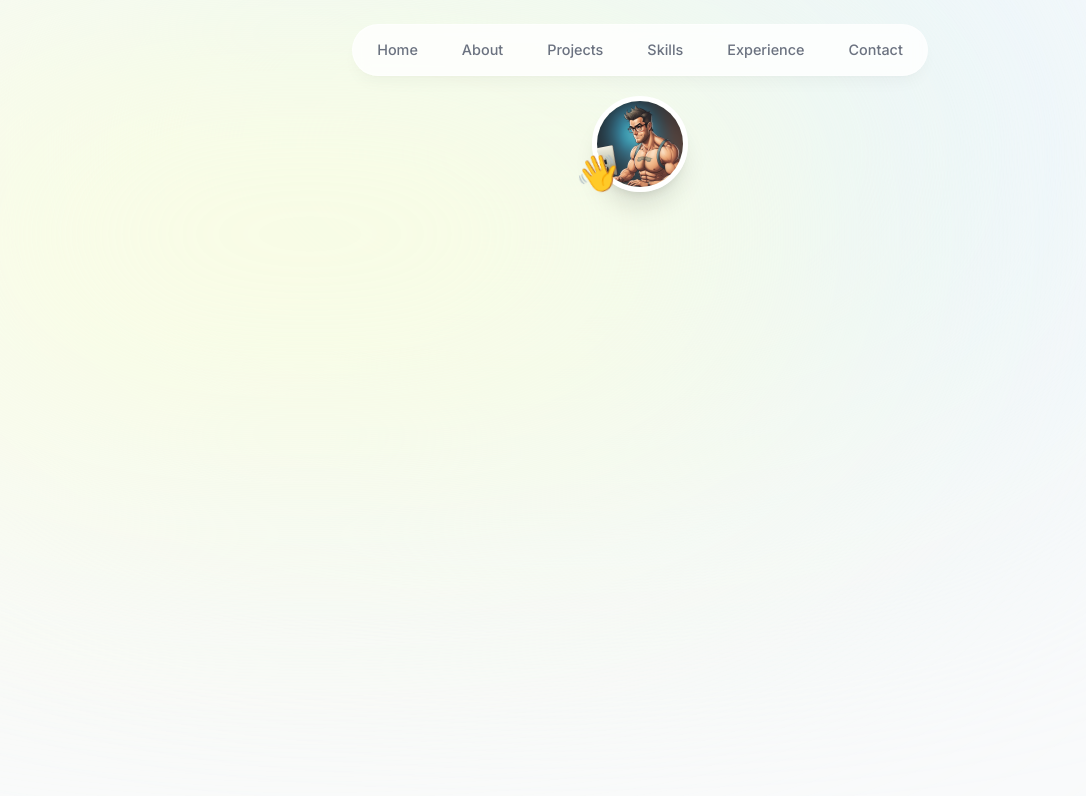
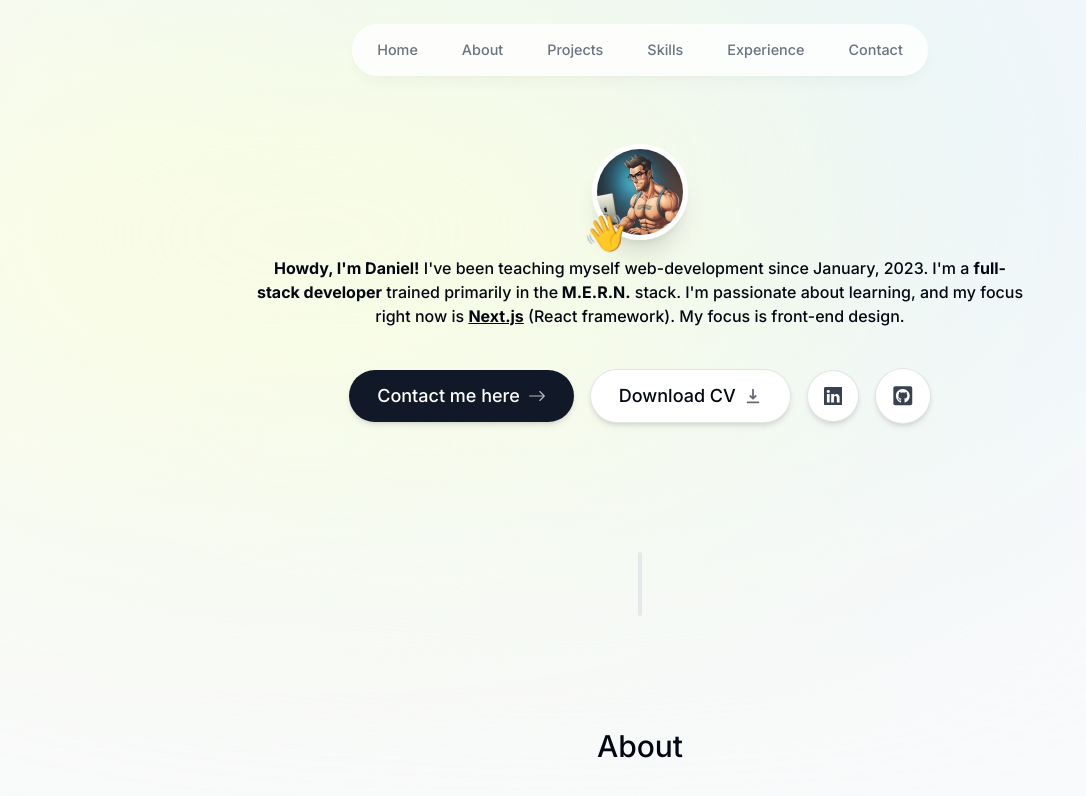
Before and after one commit to WiredGuitars/personal-portfolio, a Next.js app: page / in a window 1280 px wide. Shown: the top 796 px of the page, without its empty margins (0-1086 px from the left). Built offline with nearby package versions, Linux system fonts and the light colour scheme.

Commit message:
starting About section, intro formatting and animations complete

```diff
--- a/app/layout.tsx
+++ b/app/layout.tsx
@@ -19,7 +19,7 @@
     <html lang="en">
       <body
         className={`${inter.className}
-      bg-gray-50 text-gray-950 relative`}>
+      bg-gray-50 text-gray-950 pt-28 sm:pt-36 relative`}>
         <div className="bg-[#e0f2fe] absolute top-[-6rem] right-[11rem] h-[31.25rem] w-[31.25rem] -z-10 rounded-full blur-[10rem] sm:w-[68.75rem] "></div>
         <div className="bg-[#fcfee0] absolute top-[-1rem] left-[-35rem] h-[31.25rem] w-[50rem] -z-10 rounded-full blur-[10rem] sm:w-[68.75rem] md:left-[-33rem] lg:left-[-28rem] xl:left-[-15rem] 2xl:left-[-5rem] "></div>
       <Header />
--- a/app/page.tsx
+++ b/app/page.tsx
@@ -1,10 +1,15 @@
+import About from "@/components/About";
 import Intro from "@/components/Intro";
+import SectionDivider from "@/components/SectionDivider";
 
 
 export default function Home() {
   return (
-    <main className="flex min-h-screen flex-col items-center justify-between p-24">
+    <main className="flex min-h-screen flex-col items-center px-4">
       <Intro />
+      <SectionDivider />
+      <About />
+
     </main>
   )
 }
--- /dev/null
+++ b/components/About.tsx
@@ -0,0 +1,13 @@
+"use client";
+
+import React from "react";
+import SectionHeading from "./SectionHeading";
+import { motion } from "framer-motion";
+export default function About() {
+  return (
+    <motion.section>
+      <SectionHeading>About</SectionHeading>
+      <p className=" mb-28 max-w-[45rem] text-center leading-8"></p>
+    </motion.section>
+  );
+}
--- a/components/Intro.tsx
+++ b/components/Intro.tsx
@@ -1,18 +1,22 @@
-"use client"
+"use client";
 
-import { motion } from 'framer-motion';
-import Image from 'next/image';
+import { motion } from "framer-motion";
+import Image from "next/image";
+import Link from "next/link";
+import { BsArrowRight, BsLinkedin } from "react-icons/bs";
+import { FaGithubSquare } from "react-icons/fa";
+import { HiDownload } from "react-icons/hi";
 
 export default function Intro() {
   return (
-    <div>
-      <section>
+    <section className="mb-28 max-w-[50rem] text-center sm:0">
       <motion.div
         initial={{ rotate: -30, x: -50, y: -20, opacity: 0 }}
         animate={{ rotate: 0, x: 0, y: 0, opacity: 1 }}
-            transition={{ type: 'spring', damping: 10, stiffness: 70, delay: 0.5 }}
-            className="relative"
+        transition={{ type: "spring", damping: 10, stiffness: 70, delay: 0.5 }}
+        className="relative flex items-center justify-center"
       >
+        <div className="relative">
           <Image
             src="/cartoon-wired.png"
             alt="cartoon picture of Daniel"
@@ -23,17 +27,57 @@
             className="h-24 w-24 rounded-full object-cover border-[.35rem] border-white shadow-xl"
           />
           <motion.span
-              className="absolute bottom-0 -left-4 text-4xl"
+            className="absolute -bottom-3 -left-2 text-4xl"
             animate={{
               rotate: [0, -10, 0, 10, 0],
-                transition: { duration: 1.5, repeat: Infinity, repeatType: 'loop' },
+              transition: {
+                duration: 1.5,
+                repeat: Infinity,
+                repeatType: "loop",
+              },
             }}
           >
             👋
           </motion.span>
+        </div>
       </motion.div>
-        <p></p>
+      <motion.p
+        className="mb-10 mt-4 px-4 test-2xl font-medium !leading-[1.5]"
+        initial={{ opacity: 0, x: 100 }}
+        animate={{ opacity: 1, x: 0 }}
+      >
+        <span className="font-bold">Howdy, I'm Daniel!</span> I've been teaching
+        myself web-development since January, 2023. I'm a{" "}
+        <span className="font-bold">full-stack developer</span> trained
+        primarily in the
+        <span className="font-bold"> M.E.R.N.</span> stack. I'm passionate about
+        learning, and my focus right now is{" "}
+        <span className="font-bold underline">Next.js</span> (React framework).
+        My focus is front-end design.
+      </motion.p>
+      <motion.div
+      initial= {{ opacity: 0, x:-100}}
+      animate= {{ opacity: 1, x:0}}
+      transition={{delay: .5}}
+      className="flex flex-col sm:flex-row items-center justify-center gap-4 px-4 text-lg font-medium">
+        <Link
+          href="#contact"
+          className="group bg-gray-900 text-white px-7 py-3 flex items-center gap-2 rounded-full outline-none focus:scale-110 hover:scale-110 hover:bg-gray-950 active:scale-105 transition shadow-md"
+        >
+          Contact me here
+          <BsArrowRight
+          className="opacity-70 group-hover:translate-x-1 transition" />
+        </Link>
+        <a href="/Daniel_Laschanzky.pdf" download={true}  className="group bg-white px-7 py-3 flex items-center gap-2 rounded-full  outline-none focus:scale-110 hover:scale-110  active:scale-105 transition shadow-md border border-black/10">
+          Download CV <HiDownload className="opacity-60 group-hover:translate-y-1 transition"/>
+        </a>
+        <a href="https://www.linkedin.com/in/daniellaschanzky/" className="bg-white p-4 text-gray-700 flex items-center gap-2 rounded-full text-[1.15rem]  outline-none focus:scale-110 hover:scale-[1.15] active:scale-[1.05] transition shadow-md border border-black/10">
+          <BsLinkedin />
+        </a>
+        <a href="https://github.com/WiredGuitars" className="bg-white p-4 text-gray-700 flex items-center gap-2 rounded-full text-[1.35rem]  outline-none focus:scale-110   hover:scale-[1.15] active:scale-[1.05] transition shadow-md border border-black/10">
+          <FaGithubSquare />
+        </a>
+      </motion.div>
     </section>
-    </div>
   );
 }
--- /dev/null
+++ b/components/SectionDivider.tsx
@@ -0,0 +1,16 @@
+"use client"
+
+import { motion } from 'framer-motion'
+import React from 'react'
+
+
+export default function SectionDivider() {
+  return (
+    <motion.div
+    initial={{opacity:0}}
+    animate={{opacity:1}}
+     className='bg-gray-200 my-4 h-16 w-1 rounded-full hidden sm:block'>
+
+    </motion.div>
+  )
+}
--- /dev/null
+++ b/components/SectionHeading.tsx
@@ -0,0 +1,11 @@
+import React from "react";
+type SectionHeadingProps = {
+  children: React.ReactNode;
+};
+export default function SectionHeading({ children }: SectionHeadingProps) {
+  return (
+    <div>
+      <h2 className="text-3xl font-medium capitalize pt-24">{children}</h2>
+    </div>
+  );
+}
```
Also changed, not shown: 2 other files (tests, documents, lock files or other folders). Lines whose indentation alone changed are shown as unchanged.
